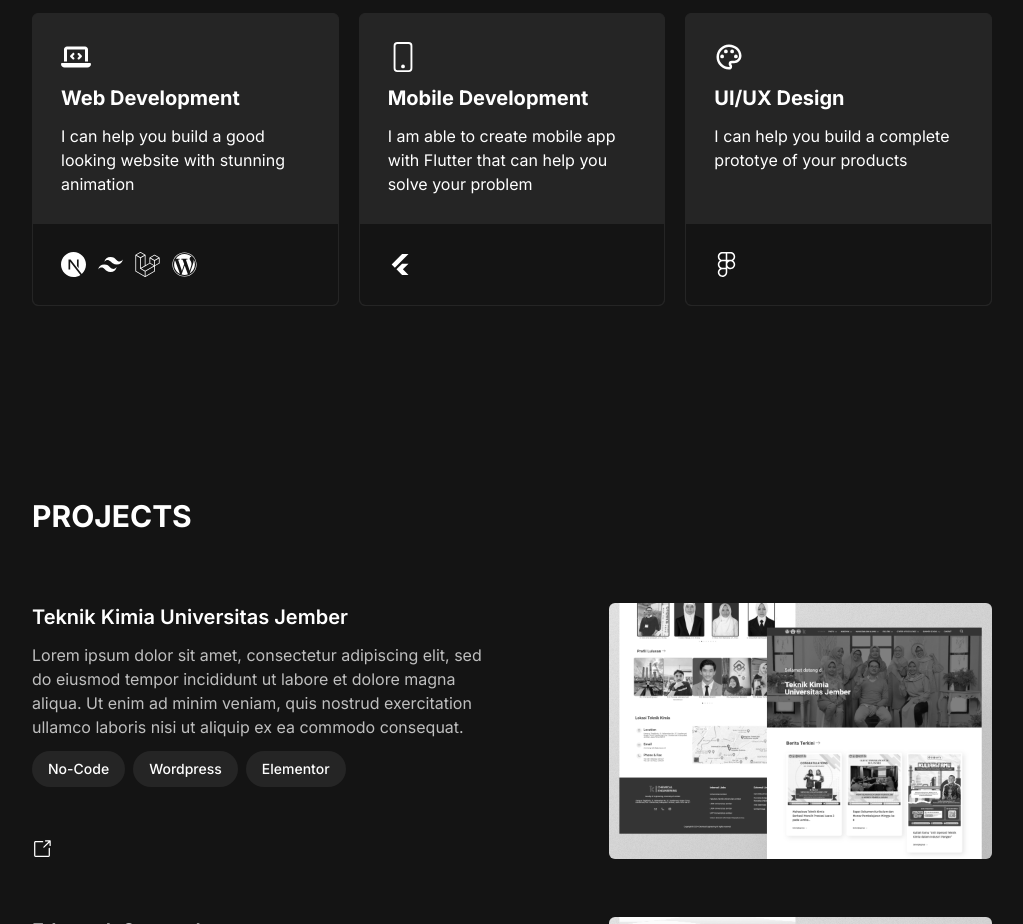
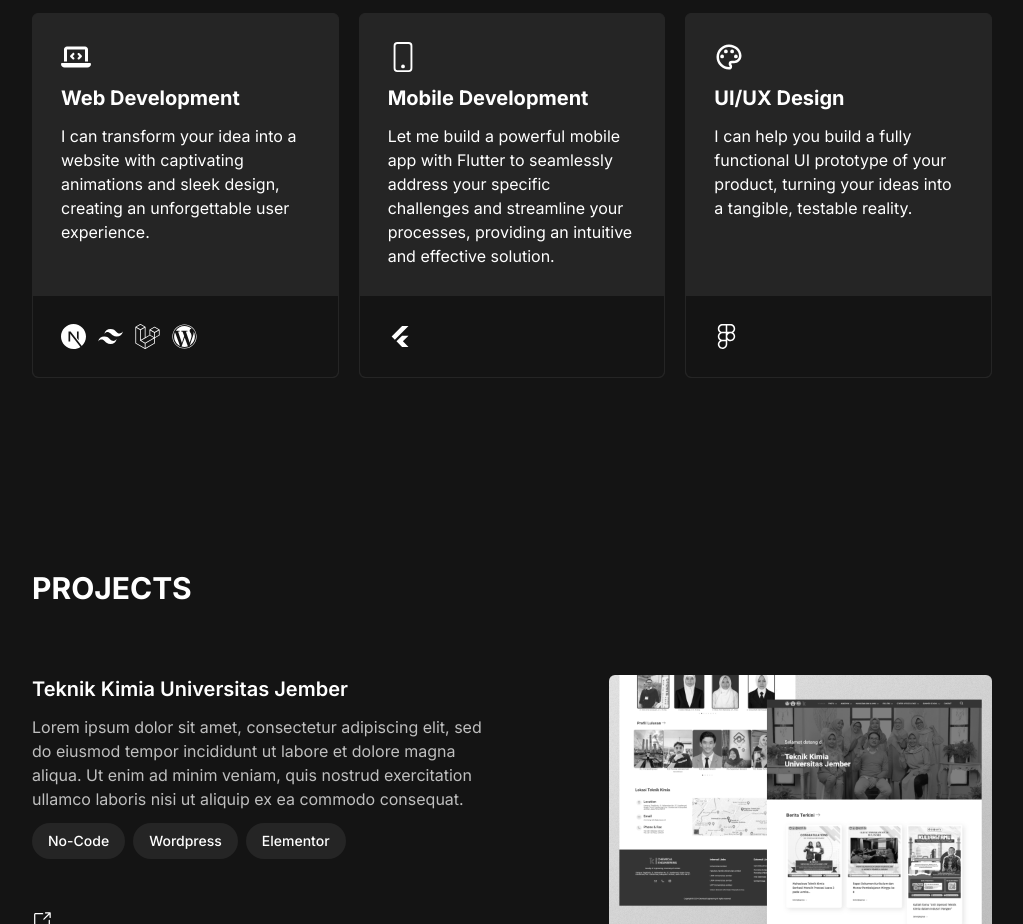
Before and after one commit to NafisHandoko/next-portfolio, a Next.js app: page / in a window 1280 px wide. Shown: the part 3360-4284 px from the top of the page, without its empty margins (128-1151 px from the left). Built offline with nearby package versions, Linux system fonts and the light colour scheme.

Commit message:
style: make a better ux/copy in services section

```diff
--- a/app/_components/sections/services.tsx
+++ b/app/_components/sections/services.tsx
@@ -13,7 +13,7 @@ export default function ServicesSection() {
                     <div className="flex flex-col p-7 gap-3">
                         <FaLaptopCode className="text-nero text-3xl" />
                         <h3 className="font-bold text-xl text-nero">Web Development</h3>
-                        <p className="text-nero">I can help you build a good looking website with stunning animation</p>
+                        <p className="text-nero">I can transform your idea into a website with captivating animations and sleek design, creating an unforgettable user experience.</p>
                     </div>
                     <div className="flex flex-row items-center p-7 gap-3 text-nero bg-codgray rounded-b-md mt-auto">
                         <SiNextdotjs size={"25px"} />
@@ -26,7 +26,7 @@ export default function ServicesSection() {
                     <div className="flex flex-col p-7 gap-3">
                         <BsPhone className="text-nero text-3xl" />
                         <h3 className="font-bold text-xl text-nero">Mobile Development</h3>
-                        <p className="text-nero">I am able to create mobile app with Flutter that can help you solve your problem</p>
+                        <p className="text-nero">Let me build a powerful mobile app with Flutter to seamlessly address your specific challenges and streamline your processes, providing an intuitive and effective solution.</p>
                     </div>
                     <div className="flex flex-row items-center p-7 gap-3 text-nero bg-codgray rounded-b-md mt-auto">
                         <RiFlutterFill size={"25px"} />
@@ -36,7 +36,7 @@ export default function ServicesSection() {
                     <div className="flex flex-col p-7 gap-3">
                         <MdOutlinePalette className="text-nero text-3xl" />
                         <h3 className="font-bold text-xl text-nero">UI/UX Design</h3>
-                        <p className="text-nero">I can help you build a complete prototye of your products</p>
+                        <p className="text-nero">I can help you build a fully functional UI prototype of your product, turning your ideas into a tangible, testable reality.</p>
                     </div>
                     <div className="flex flex-row items-center p-7 gap-3 text-nero bg-codgray rounded-b-md mt-auto">
                         <FaFigma size={"25px"} />
```
